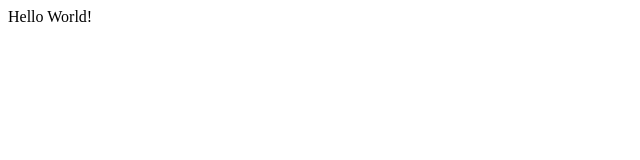
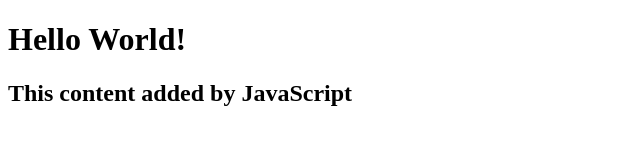
Before and after one commit to joshuathawke/my-personal-website, a plain HTML site: page index.html in a window 1280 px wide. Shown: the whole page, without its empty margins (0-640 px from the left). Drawn offline with Linux system fonts and the light colour scheme.

Commit message:
add script.js, connect to index.html

```diff
--- a/index.html
+++ b/index.html
@@ -4,5 +4,8 @@
     <link rel="stylesheet" href="style.css" />
     <title>My Personal Website</title>
   </head>
-  <body>Hello World!</body>
+  <body>
+    <h1>Hello World!</h1>
+    <script src="script.js"></script>
+  </body>
 </html>
--- /dev/null
+++ b/script.js
@@ -0,0 +1,4 @@
+const h2 = document.createElement("h2");
+h2.textContent = "This content added by JavaScript";
+
+document.querySelector("body").appendChild(h2);
```
